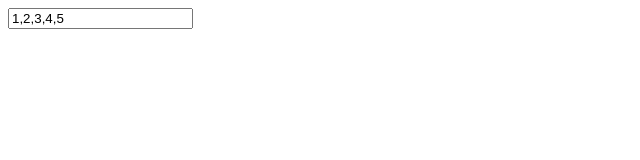
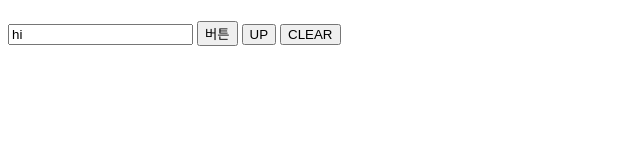
Before and after one commit to minzee09/skala, a plain HTML site: page 26.07.16/index2.html in a window 1280 px wide. Shown: the whole page, without its empty margins (0-640 px from the left). Drawn offline with Linux system fonts and the light colour scheme.

Commit message:
add DOM selection and event handling examples

```diff
--- a/26.07.16/index2.html
+++ b/26.07.16/index2.html
@@ -4,9 +4,15 @@
     <meta charset="UTF-8">
     <meta name="viewport" content="width=device-width, initial-scale=1.0">
     <title>Document</title>
+    <!-- // 아래 스크립트를 여기다가 넣으면 body가 파싱되기 전에 실행되므로 동작 하지 않는다.
+    // 이걸 window.onload = function() {} 안에 넣으면 body가 파싱된 후 실행되므로 동작한다. -->
 </head>
 <body>
-    <input type="text" id="nums" value="1,2,3,4,5" />
+    <h1 id="result"></h1>
+    <input onclick="test()" type="text" id="nums" value="1,2,3,4,5" />
+    <button onclick="test()">버튼</button>
+    <button id="up">UP</button>
+    <button id="clear">CLEAR</button>
     <script>
         let nums = document.querySelector("#nums");
         console.log('1', nums);
@@ -14,10 +20,39 @@
         let numArr = nums.value.split(",");
         console.log('3', numArr);
         console.log('4', typeof numArr[0]);
+        console.log('5', Math.max(...numArr));
+        console.log('6', numArr.map(Number).join(' '));
+        nums.value = 'hi';
 
-        console.log('5', Math.max(...numArr));
+        // 이벤트 붙이는 방법 3가지
 
-        console.log('6', numArr.map(Number).join(' '));
+        // 이게 활성화되면 onclick 속성에 지정한 함수는 무시
+        // nums.onclick = function() {
+        //     alert("input clicked");
+        // }
+
+        nums.addEventListener('click', function() {
+            alert("addeventlistener clicked");
+        });
+
+        function test() {
+            alert("tag clicked");
+        }
+
+        let div = document.querySelector("#result");
+        div.addEventListener('click', ()=>alert("div clicked"));
+
+        let count = 0;
+        let upBtn = document.querySelector("#up");
+        upBtn.addEventListener('click', function() {
+            div.innerHTML = count++;
+        });
+
+        let clearBtn = document.querySelector("#clear");
+        clearBtn.addEventListener('click', function() {
+            count = 0;
+            div.innerHTML = count;
+        });
     </script>
 </body>
 </html>
```
